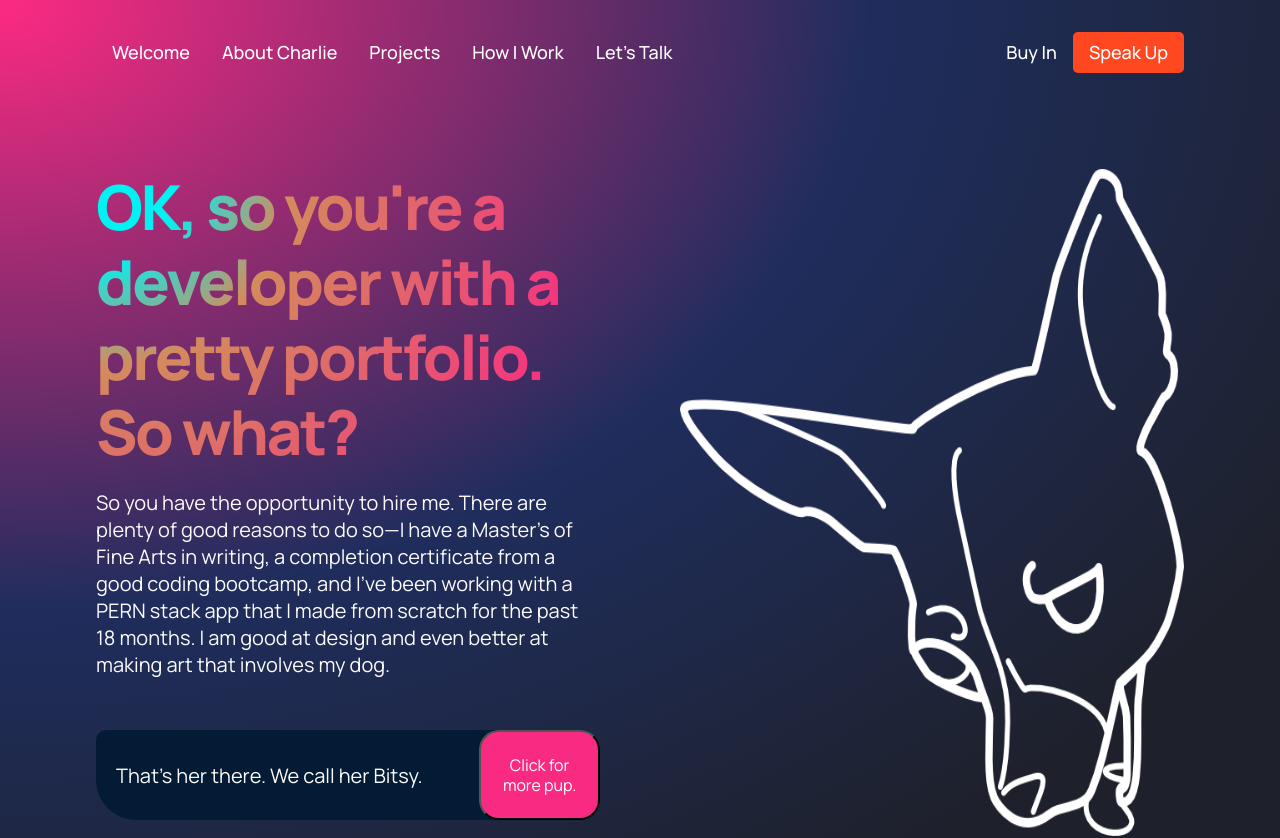
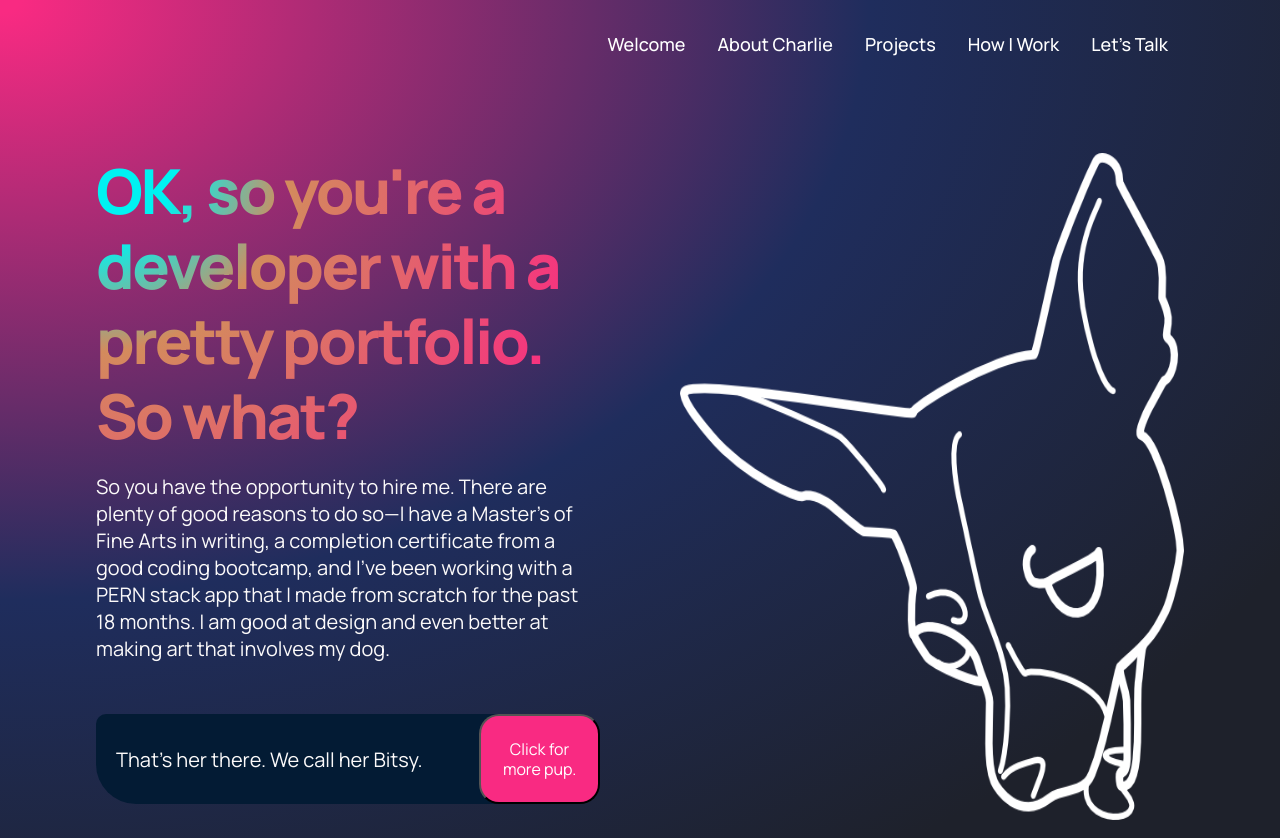
Before and after one commit to the1andonlycj/portfolio, a React (Create React App) app: page / in a window 1280 px wide. Shown: the top 838 px of the page. Built offline with nearby package versions, Linux system fonts and the light colour scheme.

Commit message:
Removing extraneous buttons and updating some styles.

```diff
--- a/src/components/navbar/Navbar.jsx
+++ b/src/components/navbar/Navbar.jsx
@@ -22,10 +22,10 @@ const Navbar = () => {
         <div className="portfolio__navbar-links_container">
           <Menu />
         </div>
-        <div className="portfolio__navbar-sign">
+        {/* <div className="portfolio__navbar-sign">
           <p>Buy in</p>
           <button type="button">Speak Up</button>
-        </div>
+        </div> */}
         <div className='portfolio__navbar-menu'>
           {toggleMenu
             ? <RiCloseLine color="fff" size={27} onClick={()=> setToggleMenu(false)} />
@@ -35,10 +35,10 @@ const Navbar = () => {
             <div className='portfolio__navbar-menu_container scale-up-center'>
               <div className='portfolio__navbar-menu_container-links'>
                 <Menu />
-                <div className="portfolio__navbar-menu_container-links-sign">
+                {/* <div className="portfolio__navbar-menu_container-links-sign">
                   <p>Buy In.</p>
                   <button type="button">Speak Up</button>
-                </div>
+                </div> */}
               </div>
             </div>
           }
--- a/src/components/navbar/navbar.css
+++ b/src/components/navbar/navbar.css
@@ -8,8 +8,9 @@
 .portfolio__navbar-links {
   flex: 1;
   display: flex;
-  justify-content: space-between;
+  justify-content: flex-end;
   align-items: center;
+
 }
 
 .portfolio__navbar-links_logo {
```
